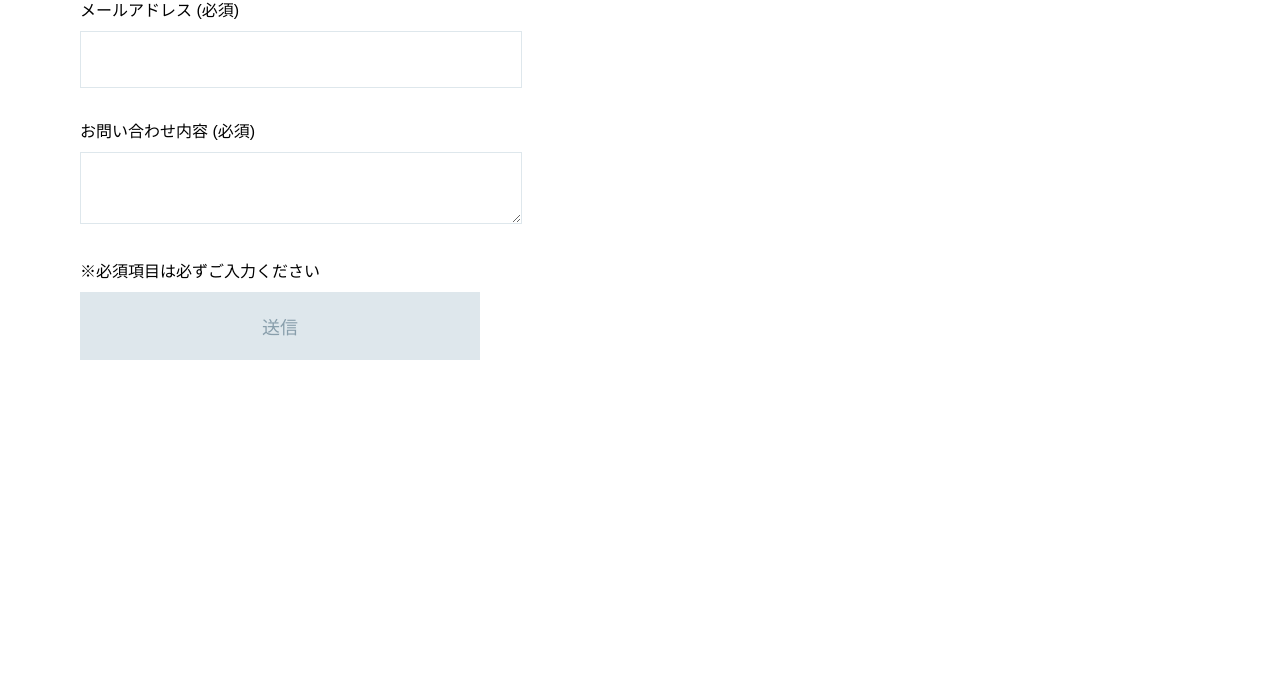
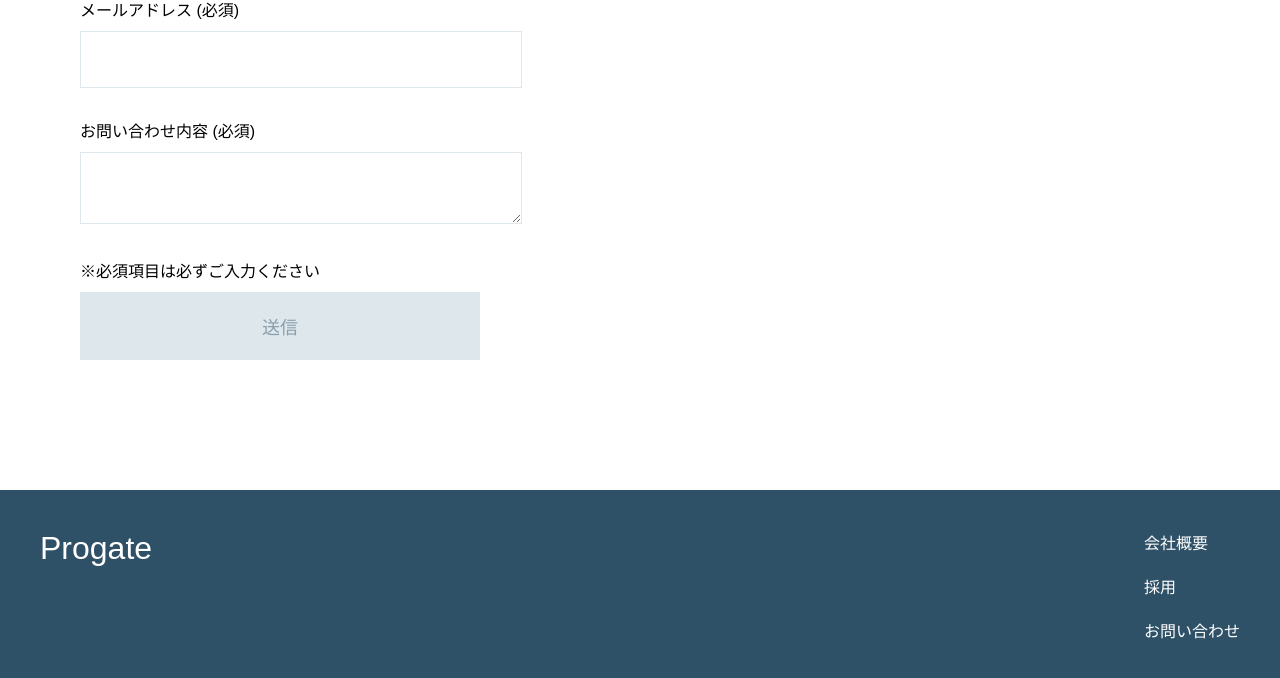
Before and after one commit to notDevDeveloper/Progate, a plain HTML site: page index.html in a window 1280 px wide. Shown: the part 1373-2051 px from the top of the page. Before the commit the page ends 1763 px from the top, so only its background shows below. Drawn offline with Linux system fonts and the light colour scheme.

Commit message:
[update]Create footer part

```diff
--- a/index.html
+++ b/index.html
@@ -64,5 +64,13 @@
         />
       </div>
     </main>
+    <footer class="footer">
+      <p class="footer-logo">Progate</p>
+      <ul class="footer-list">
+        <li class="footer-list__item">会社概要</li>
+        <li class="footer-list__item">採用</li>
+        <li class="footer-list__item">お問い合わせ</li>
+      </ul>
+    </footer>
   </body>
 </html>
--- a/stylesheet.css
+++ b/stylesheet.css
@@ -103,5 +103,25 @@ li {
   font-size: 18px;
   background-color: #dee7ec;
   color: #889eab;
-  mb100
+  margin-bottom: 130px;
 }
+
+.footer {
+  background-color: #2f5167;
+  color: #ffffff;
+  padding: 40px;
+  height: 120px;
+}
+
+.footer-logo {
+  font-size: 32px;
+  float: left;
+}
+
+.footer-list {
+  float: right;
+}
+
+.footer-list__item {
+  padding-bottom: 20px;
+}
```
